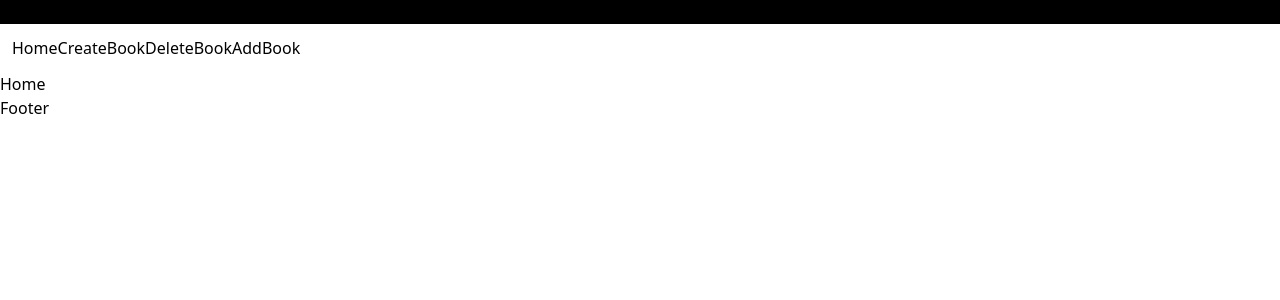
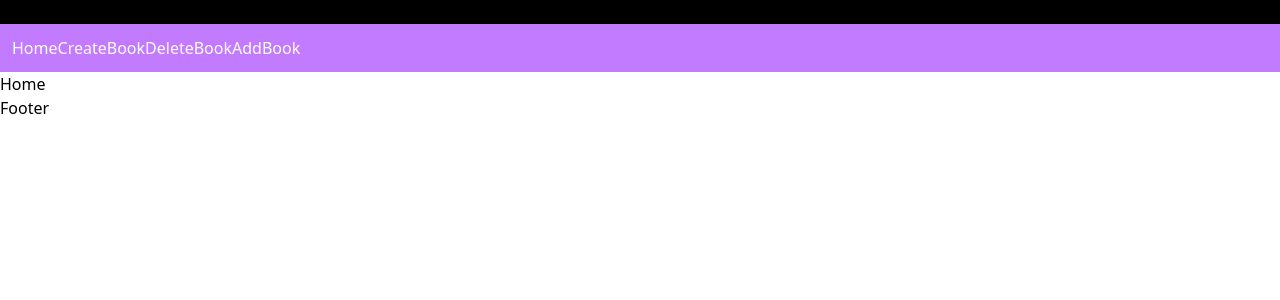
Before and after one commit to moawizsipra80/BOOK-STORE-WEB-APP-IN-MERN-, a React (Vite) app in the folder frontend/: page / in a window 1280 px wide. Shown: the top 300 px of the page. Built offline with nearby package versions, Linux system fonts and the light colour scheme.

Commit message:
making hersection with styling and making it's components

```diff
--- a/frontend/src/components/layout/Navbar.jsx
+++ b/frontend/src/components/layout/Navbar.jsx
@@ -4,11 +4,13 @@ import {Link} from 'react-router-dom';
 
 const Navbar = () => {
   return (
-   <nav className="navbar navbar-expand-lg navbar-dark bg-dark p-3">
-  <Link className="nav-link text black" to="/">Home</Link>
-  <Link className="nav-link text black" to="/CreateBook">CreateBook</Link>
-  <Link className="nav-link text black" to="/DeleteBook">DeleteBook</Link>
-  <Link className="nav-link text black" to="/Addbook">AddBook</Link>
+   <nav className="navbar navbar-expand-lg navbar-dark bg-purple-400 p-3">
+    <dv className="containcer-fluid">
+  <Link className="nav-link text-white" to="/">Home</Link>
+  <Link className="nav-link text-white" to="/CreateBook">CreateBook</Link>
+  <Link className="nav-link text-white" to="/DeleteBook">DeleteBook</Link>
+  <Link className="nav-link text-white" to="/Addbook">AddBook</Link>
+</dv>
 </nav>
 
   );
```
